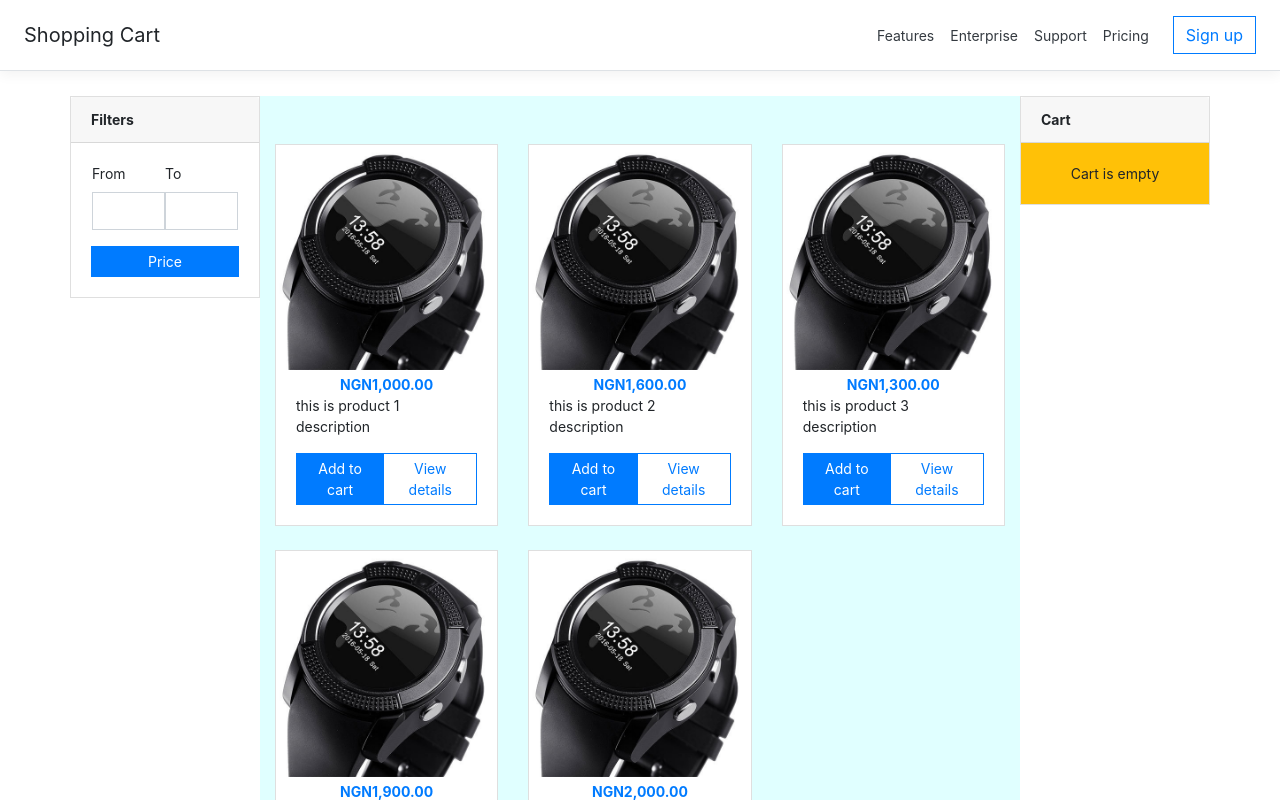
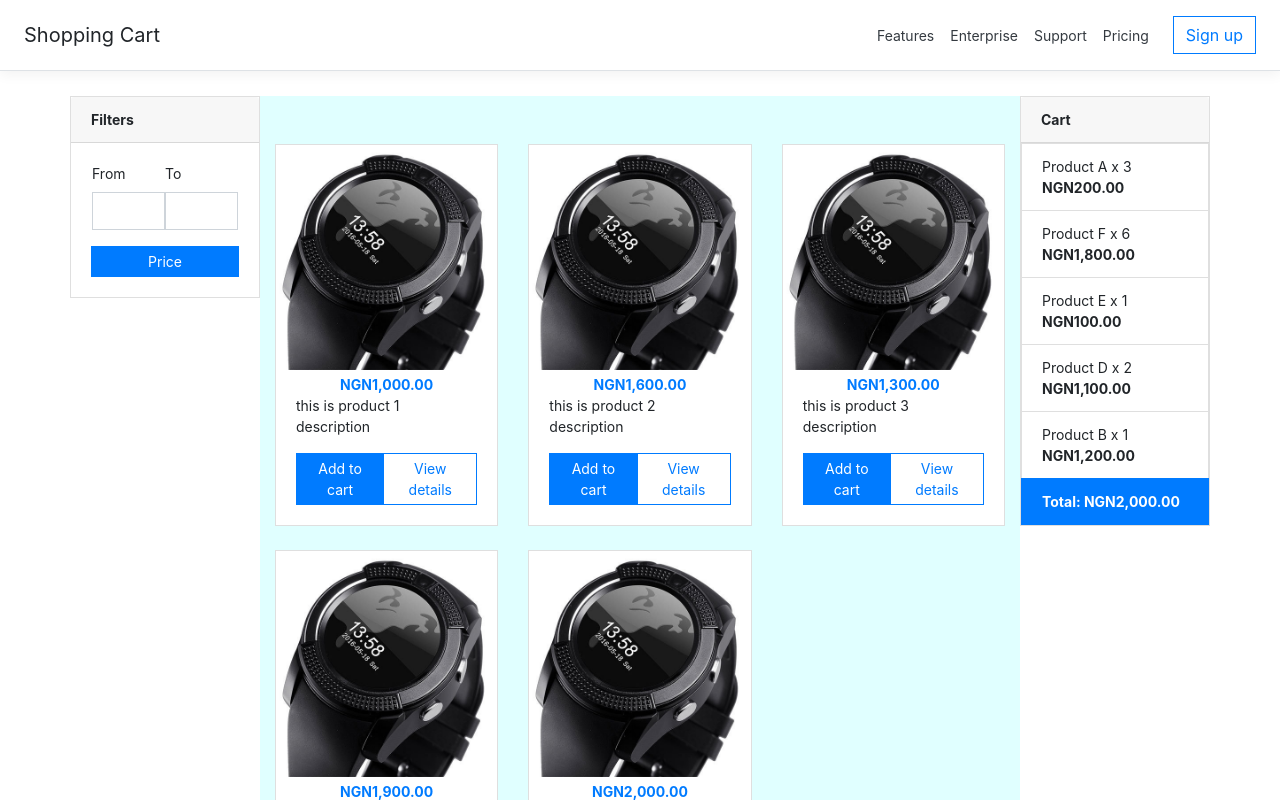
Before and after one commit to afolabiopakunle/ecommerce-app, an Angular app: page / in a window 1280 px wide. Shown: the top 800 px of the page. Built offline with nearby package versions, Linux system fonts and the light colour scheme.

Commit message:
cart item set up

```diff
--- a/src/app/components/shopping-cart/cart/cart-item/cart-item.component.html
+++ b/src/app/components/shopping-cart/cart/cart-item/cart-item.component.html
@@ -1 +1 @@
-<span>Item 1</span> x <span>600</span> <strong> {{ 800 | currency:'NGN'}}</strong>
+<span>{{ cartItem.productName }}</span> x <span>{{ cartItem.qty }}</span> <strong> {{ cartItem.price | currency:'NGN'}}</strong>
--- a/src/app/components/shopping-cart/cart/cart-item/cart-item.component.ts
+++ b/src/app/components/shopping-cart/cart/cart-item/cart-item.component.ts
@@ -1,4 +1,4 @@
-import { Component, OnInit } from '@angular/core';
+import { Component, Input, OnInit } from '@angular/core';
 
 @Component({
   selector: 'app-cart-item',
@@ -7,6 +7,8 @@ import { Component, OnInit } from '@angular/core';
 })
 export class CartItemComponent implements OnInit {
 
+  @Input() cartItem;
+
   constructor() { }
 
   ngOnInit(): void {
--- a/src/app/components/shopping-cart/cart/cart.component.html
+++ b/src/app/components/shopping-cart/cart/cart.component.html
@@ -5,8 +5,8 @@
     <div class="card-body text-center bg-warning" *ngIf="cartItems.length === 0">Cart is empty</div>
     <div class="card-body p-0" *ngIf="cartItems.length > 0">
         <ul class="list-group">
-            <li class="list-group-item" *ngFor="let item of [1, 2, 3, 4, 5]">
-                <app-cart-item></app-cart-item>
+            <li class="list-group-item" *ngFor="let cartItem of cartItems">
+                <app-cart-item [cartItem]="cartItem"></app-cart-item>
             </li>
             <li class="list-group-item active">
                 <strong>Total: {{2000|currency:'NGN':'symbol'}}</strong>
--- a/src/app/components/shopping-cart/cart/cart.component.ts
+++ b/src/app/components/shopping-cart/cart/cart.component.ts
@@ -7,7 +7,13 @@ import { Component, OnInit } from '@angular/core';
 })
 export class CartComponent implements OnInit {
 
-  cartItems = [];
+  cartItems = [
+    {id: 1, productName: "Product A", qty: 3, price: 200},
+    {id: 2, productName: "Product F", qty: 6, price: 1800},
+    {id: 3, productName: "Product E",  qty: 1, price: 100},
+    {id: 4, productName: "Product D",  qty: 2, price: 1100},
+    {id: 5, productName: "Product B",  qty: 1, price: 1200},
+  ];
 
   constructor() { }
 
--- a/src/app/models/product.ts
+++ b/src/app/models/product.ts
@@ -4,5 +4,5 @@ export class Products {
         public name: string,
         public description: string = '',
         public price: number = 0,
-        public imageUrl: string = "/assets/images/wrist-watch.jpg") {}
+        public imageUrl: string = "assets/images/wrist-watch.jpg") {}
 }
```
